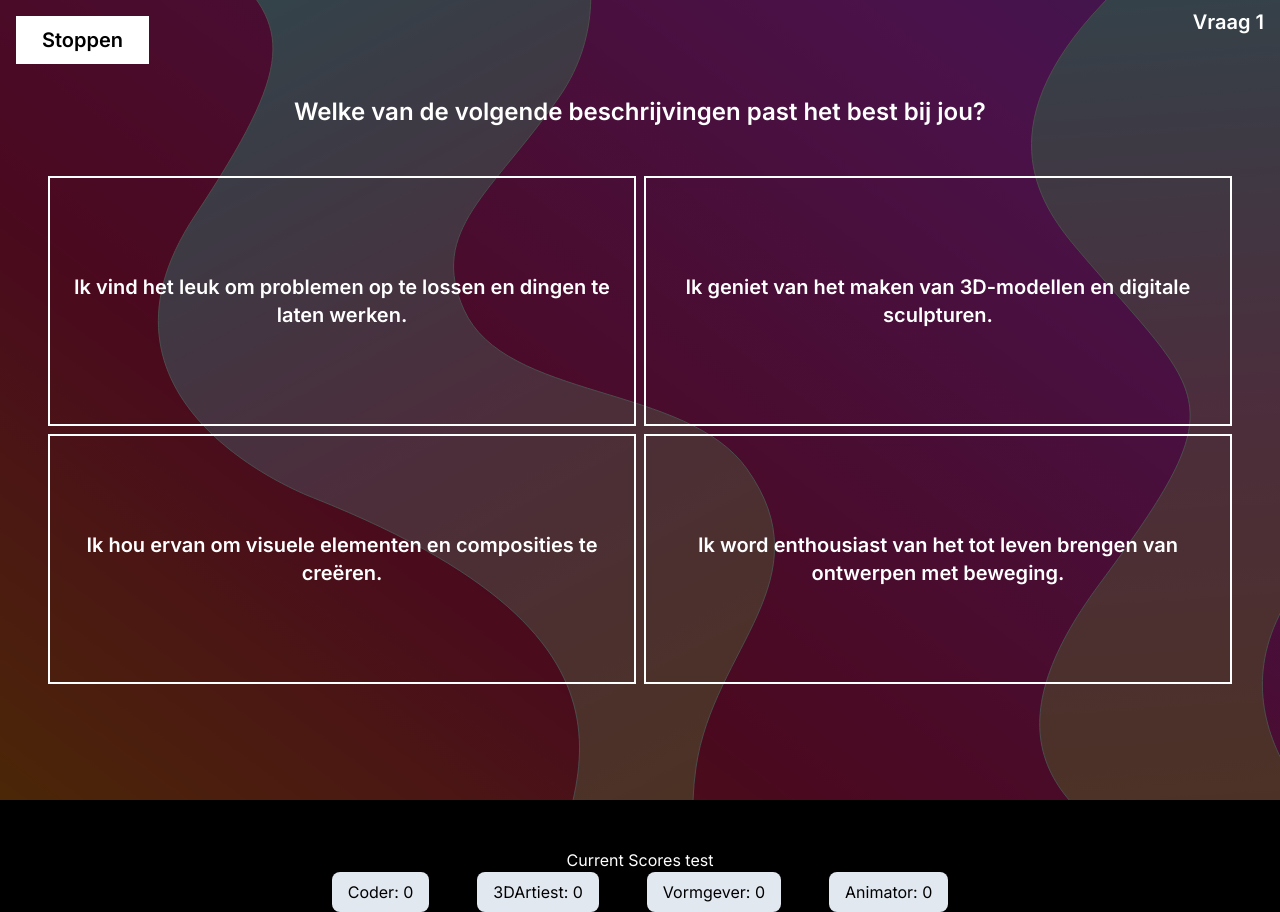
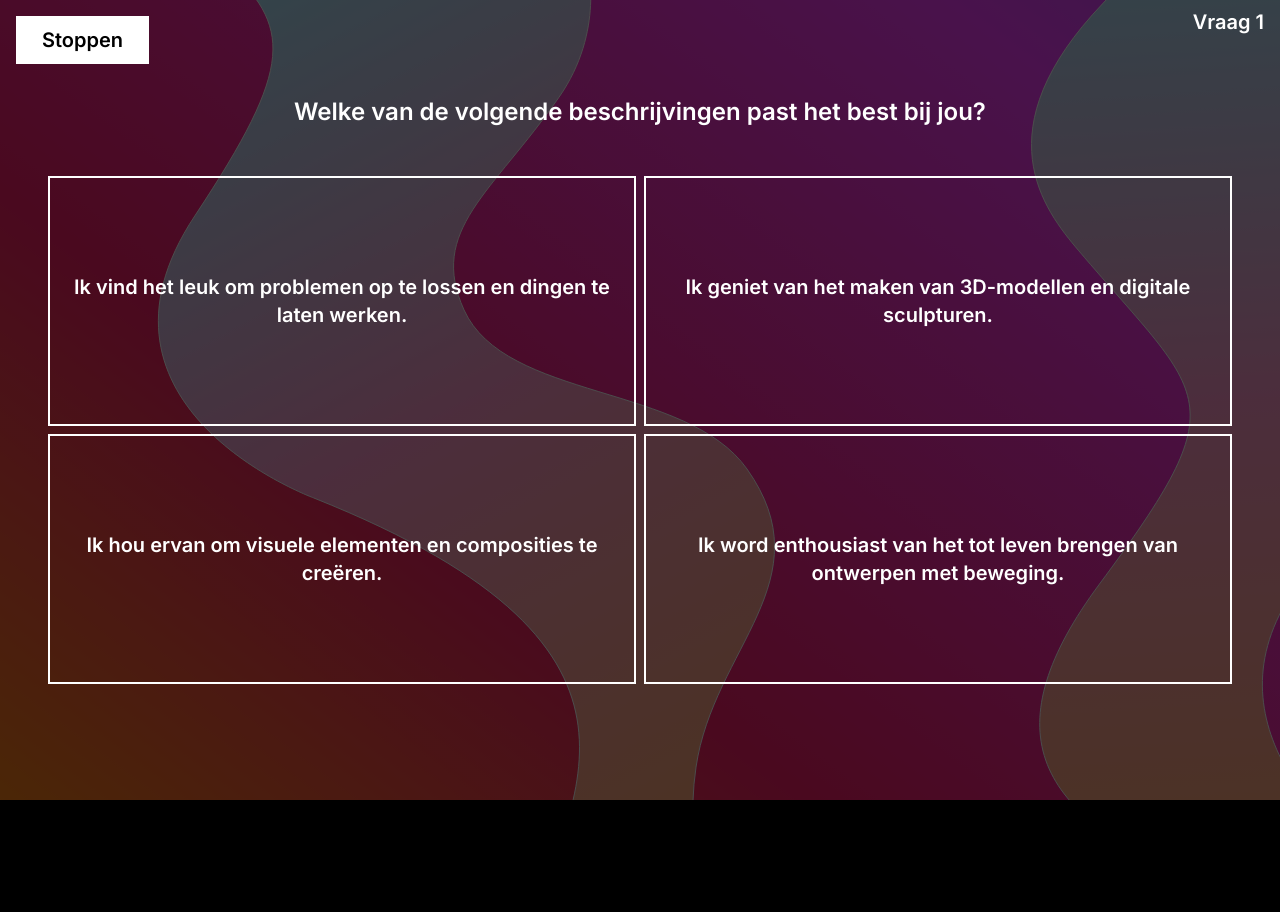
Before and after one commit to meatlake/k86-sprint4-portfolio-main-main, a Next.js app: page /question in a window 1280 px wide. After the commit the page ends 800 px from the top, so only its background shows below. Built offline with nearby package versions, Linux system fonts and the light colour scheme.

Commit message:
scores weg

```diff
--- a/app/components/QuizContainer.js
+++ b/app/components/QuizContainer.js
@@ -78,7 +78,7 @@ const QuizContainer = () => {
       ) : (
         <Slider question={question.question} handleAnswer={handleAnswer} />
       )}
-      <CategoryScores scores={scores} />
+      {/* <CategoryScores scores={scores} /> */}
     </div>
   );
 };
```
